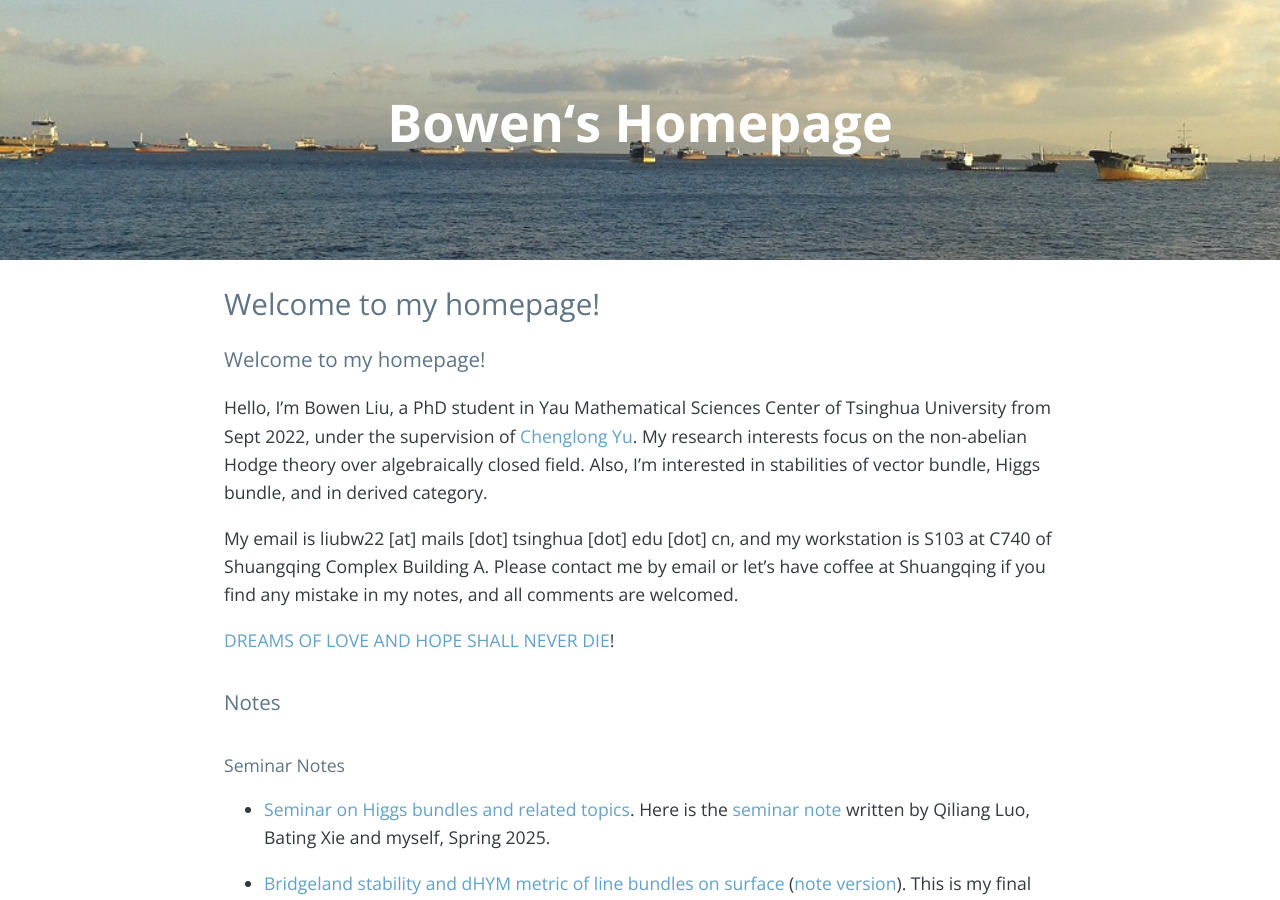
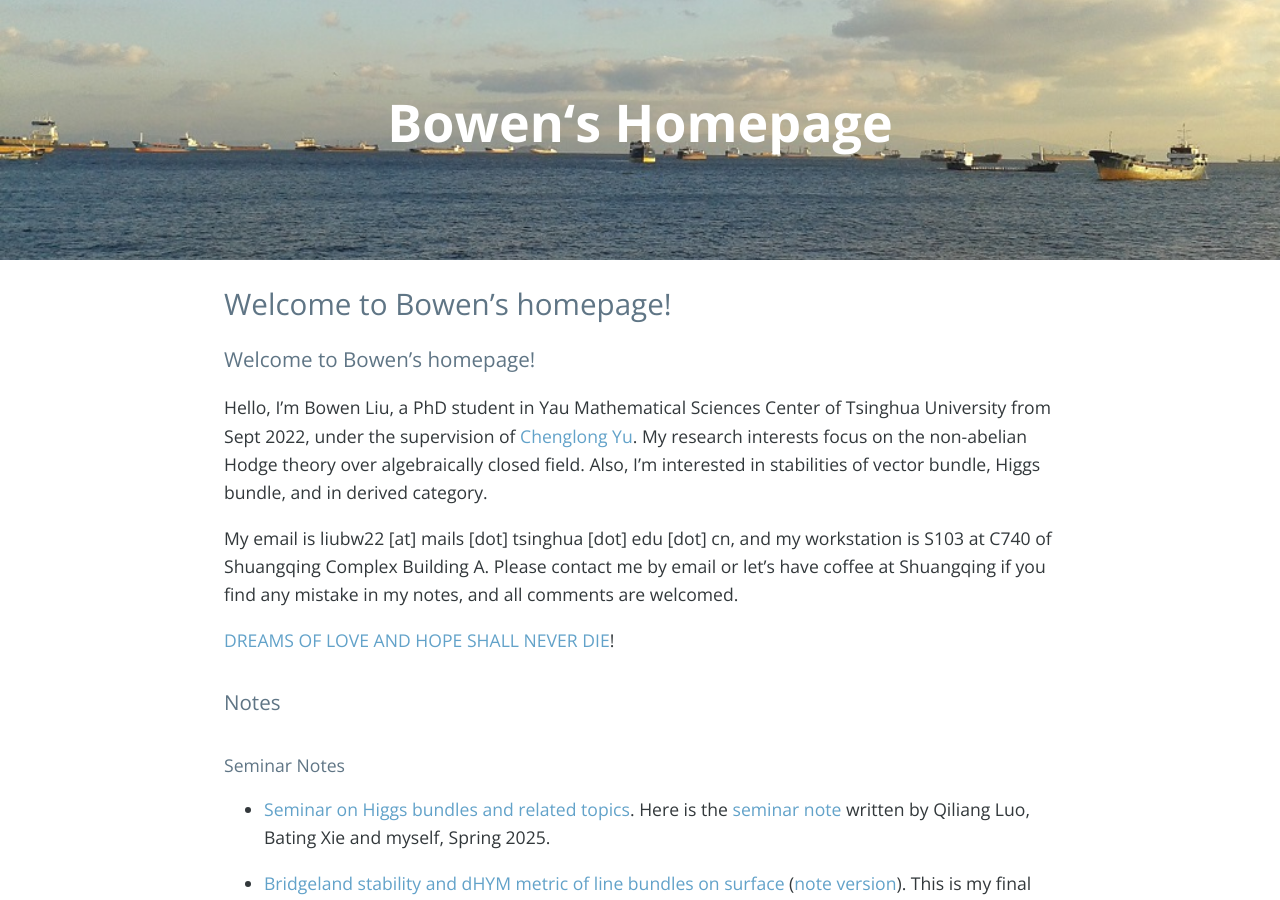
Before and after one commit to bowenl-math/bowenl-math.github.io, a Jekyll site: the page built from index.md, in a window 1280 px wide and 900 px high. Built offline with Jekyll 4.4.1, drawn with Linux system fonts in a browser that asks for light colours; nearby versions of some CDN libraries; our own code applies the rules of GitHub Pages for plain Markdown files; the list of posts is cut into pages by our own code; comment, search, counter and statistics services are not loaded.

Commit message:
Update index.md

```diff
--- a/index.md
+++ b/index.md
@@ -1,4 +1,4 @@
-### Welcome to my homepage!
+### Welcome to Bowen's homepage!
 Hello, I'm Bowen Liu, a PhD student in Yau Mathematical Sciences Center of Tsinghua University from Sept 2022, under the supervision of [Chenglong Yu](https://chenglongyu.github.io/). My research interests focus on the non-abelian Hodge theory over algebraically closed field. Also, I'm interested in stabilities of vector bundle, Higgs bundle, and in derived category.
 
 My email is liubw22 [at] mails [dot] tsinghua [dot] edu [dot] cn, and my workstation is S103 at C740 of Shuangqing Complex Building A. Please contact me by email or let's have coffee at Shuangqing if you find any mistake in my notes, and all comments are welcomed.
```
